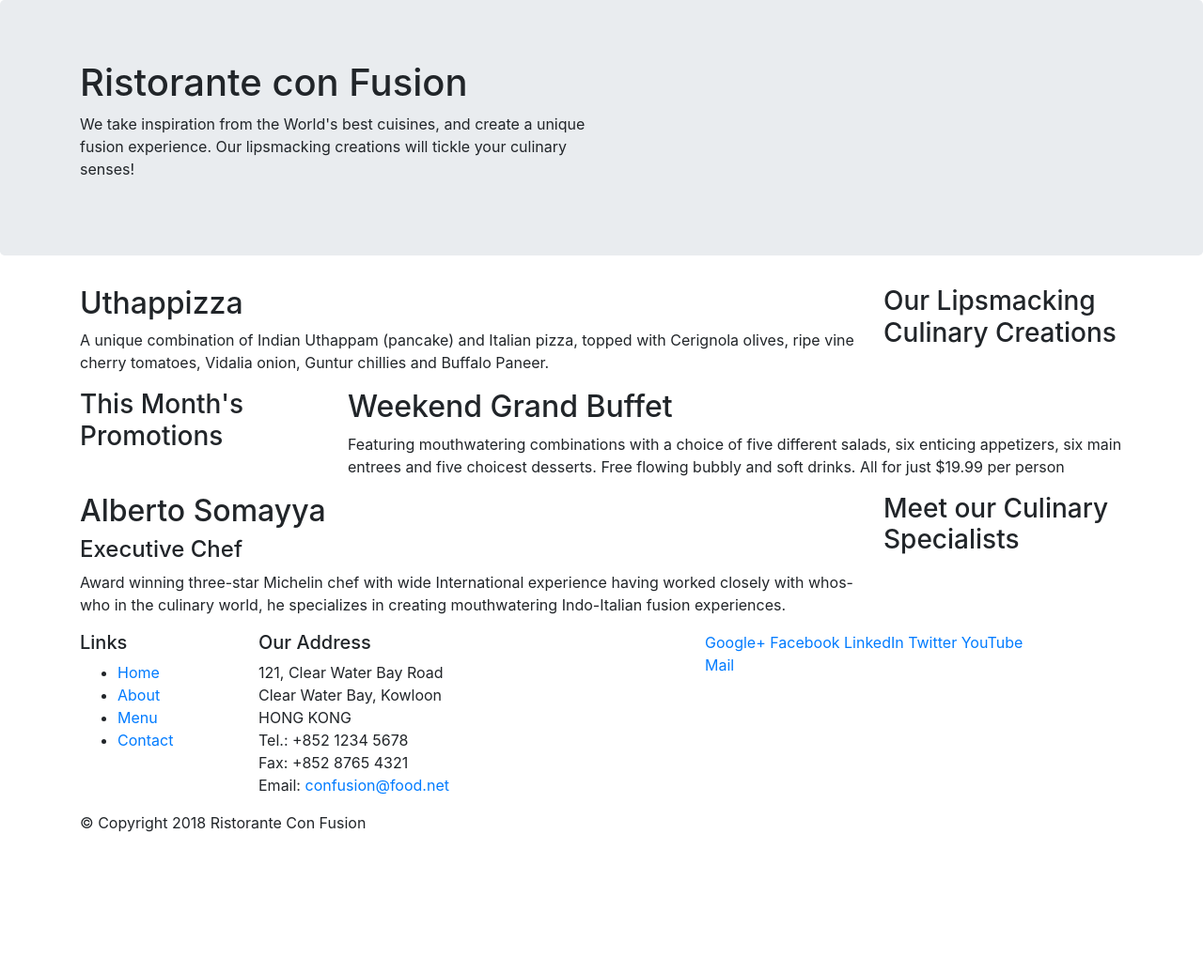
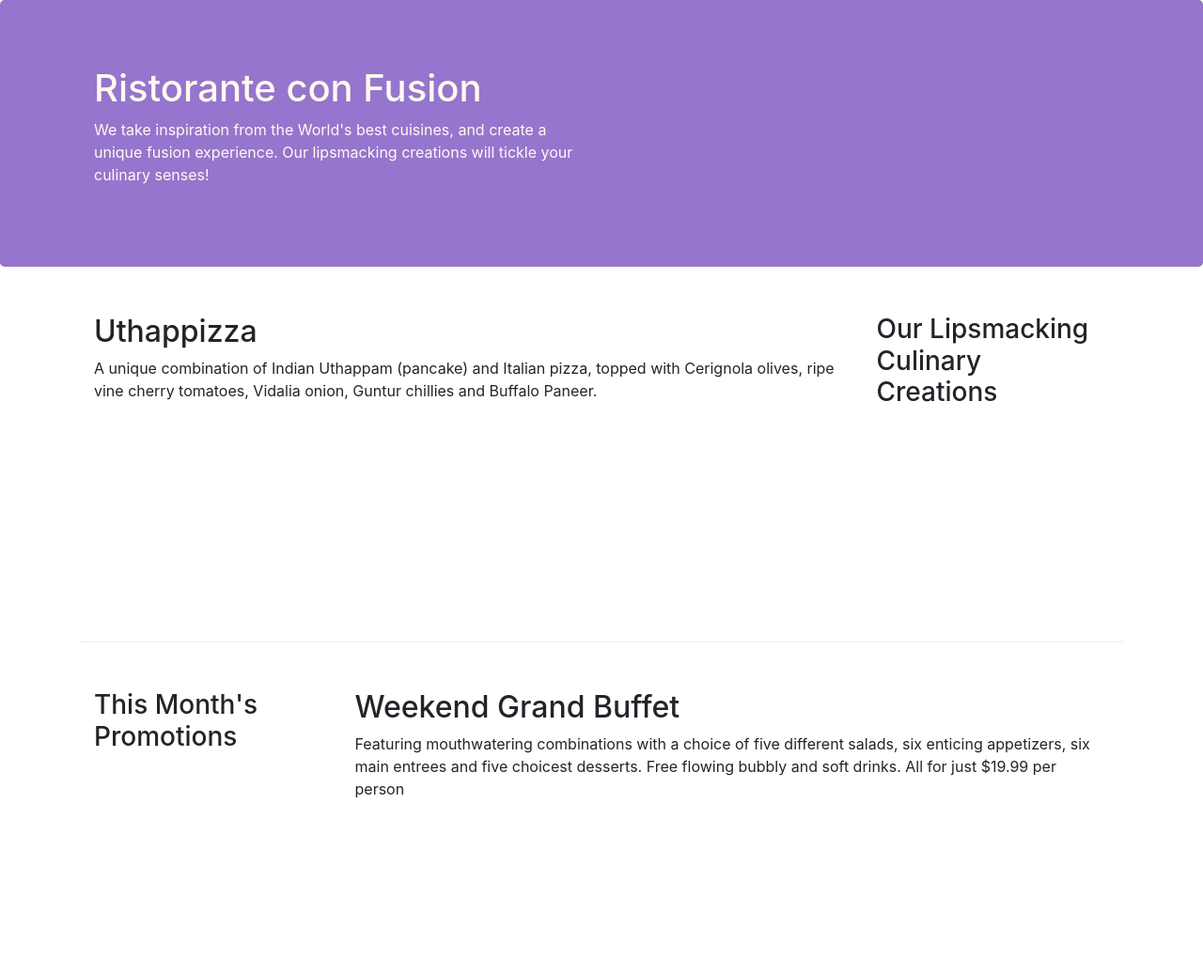
Before and after one commit to Einstien1/Ecommerce-Website, a website: page index.html in a window 1280 px wide. Shown: the top 1036 px of the page at 94% size. Before the commit the page ends 904 px from the top, so only its background shows below. Drawn offline with nearby package versions, Linux system fonts and the light colour scheme.

Commit message:
Bootstrap Grid part 2

```diff
--- /dev/null
+++ b/css/styles.css
@@ -0,0 +1,25 @@
+.row-header{
+    margin: 0px;
+    padding: 0px auto;
+}
+.row-content{
+    margin:0px auto;
+    padding: 50px 0px 50px 0px;
+    border-bottom: 1px ridge;
+    min-height: 400px;
+}
+.footer{
+    background-color: #D1C4E9;
+    margin: 0px auto;
+    padding: 20px 0px 20px 0px;
+}
+.jumbotron{
+    padding: 70px 30px;
+    margin: 0px auto;
+    background: #9575CD;
+    color: floralwhite;
+}.address{
+    font-size: 80%;
+    margin: 0px;
+    color: #0f0f0f;
+}
--- a/index.html
+++ b/index.html
@@ -9,14 +9,15 @@
 
      <!-- Bootstrap CSS -->
      <link rel="stylesheet" href="node_modules/bootstrap/dist/css/bootstrap.min.css">
-    <title>Ristorante Con Fusion</title>
+     <link rel="stylesheet" href="css\styles.css">
+     <title>Ristorante Con Fusion</title>
 </head>
 
 <body>
 
     <header class="jumbotron">
         <div class="container">
-            <div class="row">
+            <div class="row row-header">
                 <div class="col-12 col-sm-6">
                     <h1>Ristorante con Fusion</h1>
                     <p>We take inspiration from the World's best cuisines, and create a unique fusion experience. Our lipsmacking creations will tickle your culinary senses!</p>
@@ -28,7 +29,7 @@
     </header>
 
     <div class="container">
-        <div class="row">
+        <div class="row row-content align-itens-center">
             <div class="col-12 col-sm-4 order-sm-last col-md-3">
                 <h3>Our Lipsmacking Culinary Creations</h3>
             </div>
@@ -39,7 +40,7 @@
         </div>
 
 
-        <div class="row">
+        <div class="row row-content align-itens-center">
             <div class="col-12 col-sm-4  col-md-3">
                 <h3>This Month's Promotions</h3>
             </div>
@@ -49,7 +50,7 @@
             </div>
         </div>
 
-        <div class="row">
+        <div class="row row-content align-itens-center">
             <div class="col-12 col-sm-4 order-sm-last col-md-3">
                 <h3>Meet our Culinary Specialists</h3>
             </div>
@@ -61,12 +62,12 @@
         </div>
     </div>
 
-    <footer>
+    <footer class="footer">
         <div class="container">
-            <div class="row">
+            <div class="row ">
                 <div class="col-4 offest-1 col-sm-2">
                     <h5>Links</h5>
-                    <ul>
+                    <ul class="list-unstyled">
                         <li><a href="#">Home</a></li>
                         <li><a href="#">About</a></li>
                         <li><a href="#">Menu</a></li>
@@ -84,8 +85,8 @@
 		              Email: <a href="mailto:confusion@food.net">confusion@food.net</a>
 		           </address>
                 </div>
-                <div class="col-12 col-sm-4" >
-                    <div>
+                <div class="col-12 col-sm-4 align-self-center" >
+                    <div class="text-center">
                         <a href="http://google.com/+">Google+</a>
                         <a href="http://www.facebook.com/profile.php?id=">Facebook</a>
                         <a href="http://www.linkedin.com/in/">LinkedIn</a>
@@ -95,8 +96,8 @@
                     </div>
                 </div>
            </div>
-           <div class="row">
-                <div class="col-auto">
+           <div class="row justify-content-center">
+                <div class="col-auto ">
                     <p>© Copyright 2018 Ristorante Con Fusion</p>
                 </div>
            </div>
```
